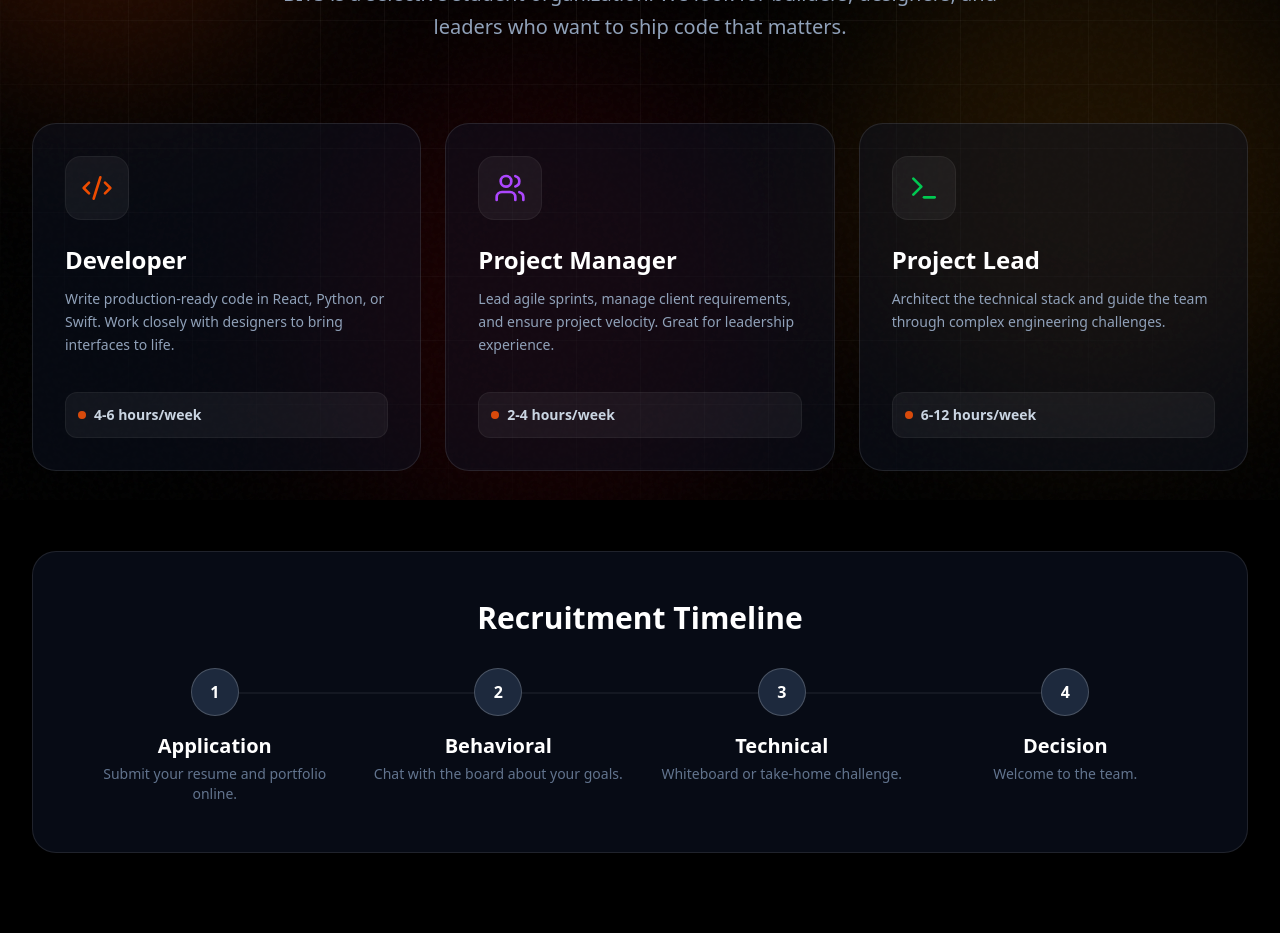
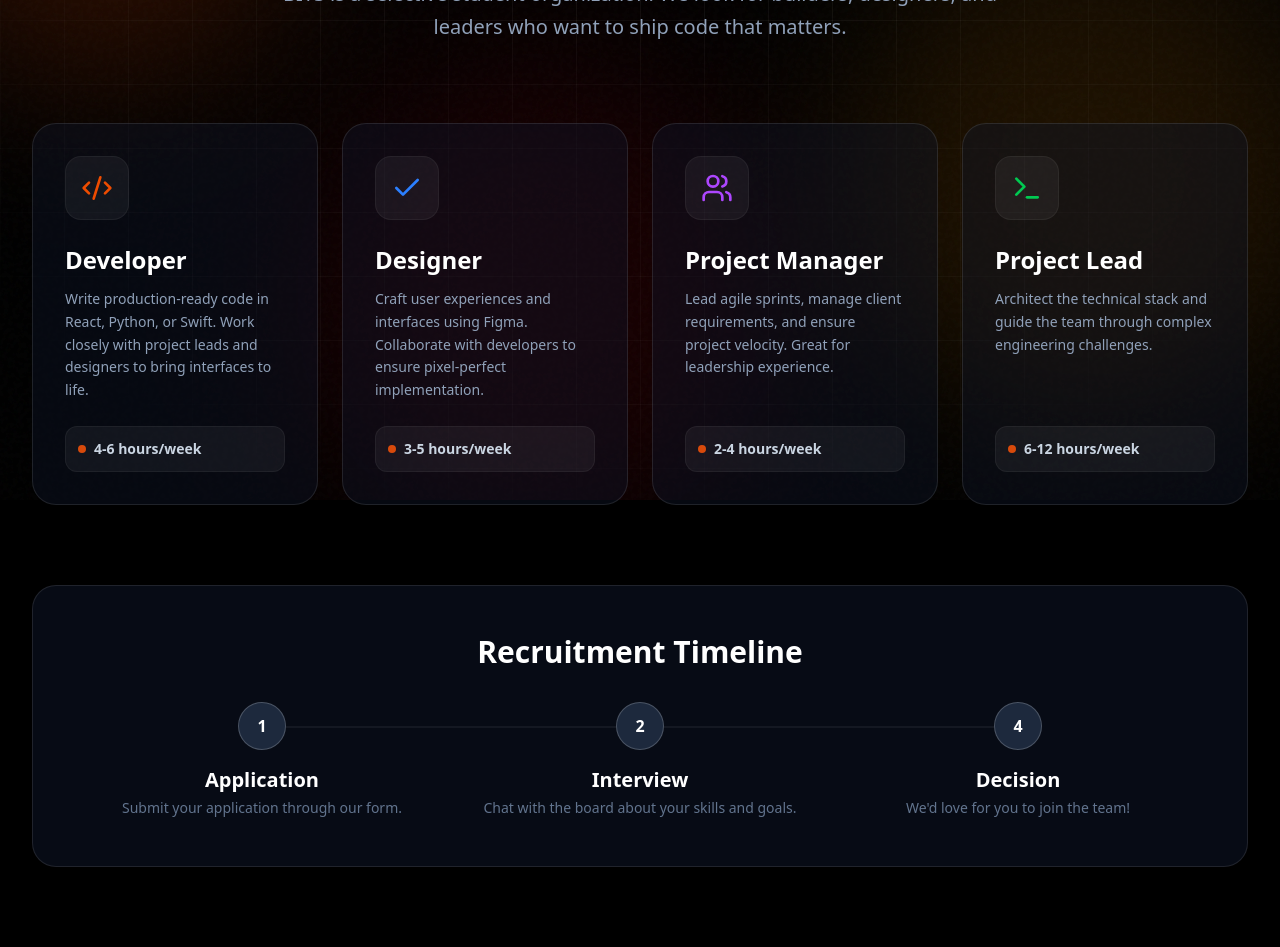
Before and after one commit to bitsatvt/bits-website, a Next.js app: page /join in a window 1280 px wide. Shown: the part 300-1247 px from the top of the page. Built offline with nearby package versions, Linux system fonts and the light colour scheme.

Commit message:
added designer card, changed application status to open, removed element from recruitment timeline, refined wordings and descriptions

```diff
--- a/src/app/join/page.tsx
+++ b/src/app/join/page.tsx
@@ -15,7 +15,7 @@ export default function Join() {
 
         <div className="text-center max-w-3xl mx-auto mb-20">
              <div className="inline-block px-4 py-1 rounded-full border border-white/10 bg-white/5 text-sm font-bold text-slate-300 mb-6 backdrop-blur-md">
-                Spring 2026 Applications Closed
+                Spring 2026 Applications Open Through February 9th
              </div>
              <h1 className="text-5xl md:text-7xl font-semibold tracking-tighter text-white mb-6">
                 Build the <span className="text-bits-bright-orange">Future</span>.
@@ -26,12 +26,18 @@ export default function Join() {
         </div>
 
         {/* Roles Grid */}
-        <div className="grid md:grid-cols-3 gap-6 mb-20">
+        <div className="grid lg:grid-cols-4 md:grid-cols-2 gap-6 mb-20">
             <RoleCard
                 title="Developer"
                 icon={<Code2 className="w-8 h-8 text-bits-orange" />}
-                desc="Write production-ready code in React, Python, or Swift. Work closely with designers to bring interfaces to life."
+                desc="Write production-ready code in React, Python, or Swift. Work closely with project leads and designers to bring interfaces to life."
                 commitment="4-6 hours/week"
+            />
+            <RoleCard
+                title = "Designer"
+                icon={<Check className="w-8 h-8 text-blue-500" />}
+                desc="Craft user experiences and interfaces using Figma. Collaborate with developers to ensure pixel-perfect implementation."
+                commitment="3-5 hours/week"
             />
             <RoleCard
                 title="Project Manager"
@@ -50,11 +56,10 @@ export default function Join() {
         {/* Timeline */}
         <div className="bg-slate-900/50 border border-white/10 rounded-3xl p-8 md:p-12">
             <h2 className="text-3xl font-bold text-white mb-8 text-center">Recruitment Timeline</h2>
-            <div className="grid md:grid-cols-4 gap-4 text-center">
-                 <TimelineStep step="1" title="Application" desc="Submit your resume and portfolio online." />
-                 <TimelineStep step="2" title="Behavioral" desc="Chat with the board about your goals." />
-                 <TimelineStep step="3" title="Technical" desc="Whiteboard or take-home challenge." />
-                 <TimelineStep step="4" title="Decision" desc="Welcome to the team." isLast />
+            <div className="grid md:grid-cols-3 gap-4 text-center">
+                 <TimelineStep step="1" title="Application" desc="Submit your application through our form." />
+                 <TimelineStep step="2" title="Interview" desc="Chat with the board about your skills and goals." />
+                 <TimelineStep step="4" title="Decision" desc="We'd love for you to join the team!" isLast />
             </div>
         </div>
 
@@ -63,17 +68,17 @@ export default function Join() {
   );
 }
 
-function RoleCard({ title, icon, desc, commitment }: { title: string, icon: any, desc: string, commitment: string }) {
+function RoleCard({ title, icon, desc, commitment }: { title: string, icon: React.ReactNode, desc: string, commitment: string }) {
     return (
-        <div className="bg-slate-900/40 border border-white/10 p-8 rounded-3xl hover:bg-slate-900/80 transition-all duration-300 hover:-translate-y-1">
+        <div className="flex flex-col h-full bg-slate-900/40 border border-white/10 p-8 rounded-3xl hover:bg-slate-900/80 transition-all duration-300 hover:-translate-y-1">
             <div className="bg-white/5 w-16 h-16 rounded-2xl flex items-center justify-center mb-6 border border-white/5">
                 {icon}
             </div>
             <h3 className="text-2xl font-bold text-white mb-3">{title}</h3>
-            <p className="text-slate-400 mb-6 leading-relaxed text-sm h-20">
+            <p className="text-slate-400 mb-6 leading-relaxed text-sm grow">
                 {desc}
             </p>
-            <div className="flex items-center gap-2 text-sm font-bold text-slate-300 bg-white/5 p-3 rounded-xl border border-white/5">
+            <div className="mt-auto flex items-center gap-2 text-sm font-bold text-slate-300 bg-white/5 p-3 rounded-xl border border-white/5">
                 <div className="w-2 h-2 rounded-full bg-bits-bright-orange animate-pulse"></div>
                 {commitment}
             </div>
```
